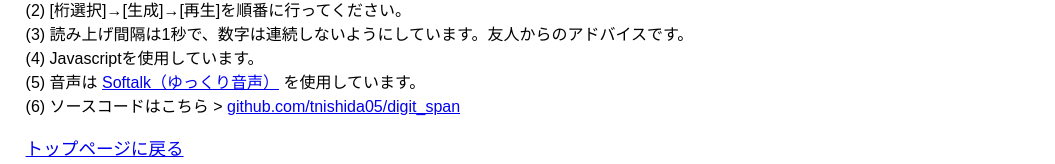
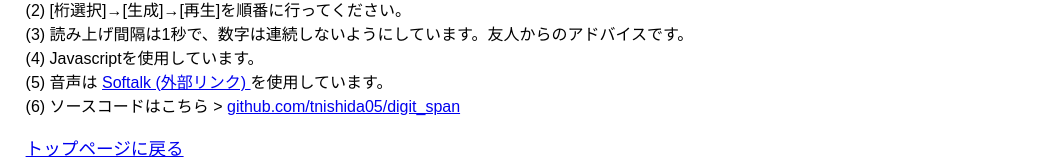
Before and after one commit to tnishida05/digit_span, a plain HTML site: page index.html in a window 1280 px wide. Shown: the part 439-603 px from the top of the page, without its empty margins (0-1055 px from the left). Drawn offline with Linux system fonts and the light colour scheme; a script that the page names is missing.

Commit message:
fix softalk link

```diff
--- a/index.html
+++ b/index.html
@@ -52,7 +52,7 @@
         <li>(2) [桁選択]→[生成]→[再生]を順番に行ってください。</li>
         <li>(3) 読み上げ間隔は1秒で、数字は連続しないようにしています。友人からのアドバイスです。</li>
         <li>(4) Javascriptを使用しています。</li>
-        <li>(5) 音声は <a href="https://www35.atwiki.jp/softalk/">Softalk（ゆっくり音声）</a> を使用しています。</li>
+        <li>(5) 音声は <a href="https://w.atwiki.jp/softalk/">Softalk (外部リンク) </a> を使用しています。</li>
         <li>(6) ソースコードはこちら > <a href="https://github.com/tnishida05/digit_span">github.com/tnishida05/digit_span</a></li>
       </ul>
     </article>
```
